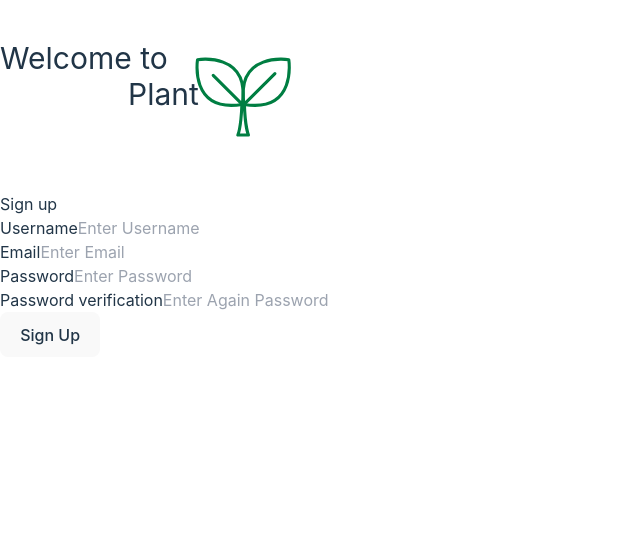
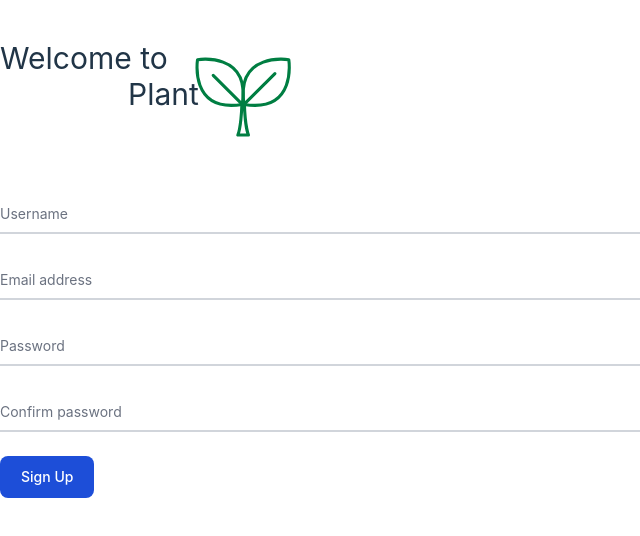
Before and after one commit to krabandicoot/Planty_Becode, a React (Vite) app in the folder app/client/: page /signup in a window 1280 px wide. Shown: the top 536 px of the page, without its empty margins (0-640 px from the left). Built offline with nearby package versions, Linux system fonts and the light colour scheme.

Commit message:
form sign up style

```diff
--- a/app/client/package.json
+++ b/app/client/package.json
@@ -9,6 +9,7 @@
     "preview": "vite preview"
   },
   "dependencies": {
+    "axios": "^1.2.4",
     "lottie-react": "^2.3.1",
     "react": "^18.2.0",
     "react-dom": "^18.2.0",
--- a/app/client/src/components/SignUp.jsx
+++ b/app/client/src/components/SignUp.jsx
@@ -1,74 +1,97 @@
 import React, {useState} from "react";
+import axios from "axios";
 
-export function SignUp() {
-    const [username, setUsername] = useState("");
-    const [email, setEmail] = useState("");
-    const [password, setPassword] = useState("");
+export function SignUp () {
+    const [user,setUser] = useState({
+        username:"",
+        email:"",
+        password: ""
+    })
+    const handleChange = e =>{
+        const {name,value} = e.target
+        setUser({
+        ...user,//spread operator
+        [name]:value
+        })
+    }
+//register function
+    // const register = ()=>{
+    //     const {name,email,password} = user
+    //     if (name && email && password){
+    //         axios.post("http://localhost:6969/Register",user )
+    //         .then(res=>console.log(res))
+    //     }
+    //     else{
+    //         alert("invalid input")
+    //     };
 
+        return (
 
-    const handleSubmit = (e) => {
-        e.preventDefault();
-        console.log({ username, email, password });
-        setUsername("");
-        setEmail("");
-        setPassword("");
-    }
-    return (
-        <div className='signup__container'>
-            <h2>Sign up</h2>
-            <form method="POST" className='signup__form' onSubmit={handleSubmit}>
-                <div>
-                    <label htmlFor='username'>Username</label>
+            <form method="POST" className="signup__form" onSubmit={handleChange}>
+    {/* username */}
+                < div className="signup__form-username relative z-0 w-full mb-6 group">
                     <input
-                        type='text'
-                        id='username'
-                        name='username'
-                        value={username}
-                        required
-                        placeholder="Enter Username"
-                        onChange={(e) => setUsername(e.target.value)}
-                    />
+                    type="text"
+                    name="username"
+                    id="username"
+                    className="block py-2.5 px-0 w-full text-sm text-gray-900 bg-transparent border-0 border-b-2 border-gray-300 appearance-none dark:text-white dark:border-gray-600 dark:focus:border-blue-500 focus:outline-none focus:ring-0 focus:border-blue-600 peer"
+                    placeholder=" "
+                    required
+                    value={user.username}
+                    onChange={handleChange}/>
+                    <label
+                    htmlFor="username"
+                    className="peer-focus:font-medium absolute text-sm text-gray-500 dark:text-gray-400 duration-300 transform -translate-y-6 scale-75 top-3 -z-10 origin-[0] peer-focus:left-0 peer-focus:text-blue-600 peer-focus:dark:text-blue-500 peer-placeholder-shown:scale-100 peer-placeholder-shown:translate-y-0 peer-focus:scale-75 peer-focus:-translate-y-6">Username</label>
                 </div>
-                <div>
-                    <label htmlFor='email'>Email</label>
+    {/* email */}
+                <div className="signup__form-email relative z-0 w-full mb-6 group">
                     <input
-                        type='email'
-                        name='email'
-                        id='email'
-                        value={email}
-                        required
-                        placeholder="Enter Email"
-                        onChange={(e) => setEmail(e.target.value)}
-                    />
+                    type="email"
+                    name="email"
+                    id="email"
+                    className="block py-2.5 px-0 w-full text-sm text-gray-900 bg-transparent border-0 border-b-2 border-gray-300 appearance-none dark:text-white dark:border-gray-600 dark:focus:border-blue-500 focus:outline-none focus:ring-0 focus:border-blue-600 peer"
+                    placeholder=" "
+                    required
+                    value={user.email}
+                    onChange={handleChange}/>
+                    <label
+                    htmlFor="email"
+                    className="peer-focus:font-medium absolute text-sm text-gray-500 dark:text-gray-400 duration-300 transform -translate-y-6 scale-75 top-3 -z-10 origin-[0] peer-focus:left-0 peer-focus:text-blue-600 peer-focus:dark:text-blue-500 peer-placeholder-shown:scale-100 peer-placeholder-shown:translate-y-0 peer-focus:scale-75 peer-focus:-translate-y-6">Email address</label>
                 </div>
-                <div>
-                    <label htmlFor='password'>Password</label>
+    {/* password */}
+                <div className="signup__form-password relative z-0 w-full mb-6 group">
                     <input
-                        type='password'
-                        name='password'
-                        id='password'
-                        minLength={8}
-                        required
-                        value={password}
-                        placeholder="Enter Password"
-                        onChange={(e) => setPassword(e.target.value)}
-                    />
+                    type="password"
+                    name="password"
+                    id="password"
+                    className="block py-2.5 px-0 w-full text-sm text-gray-900 bg-transparent border-0 border-b-2 border-gray-300 appearance-none dark:text-white dark:border-gray-600 dark:focus:border-blue-500 focus:outline-none focus:ring-0 focus:border-blue-600 peer"
+                    placeholder=" "
+                    required
+                    minLength={8}
+                    value={user.password}
+                    onChange={handleChange} />
+                    <label
+                    htmlFor="floating_password"
+                    className="peer-focus:font-medium absolute text-sm text-gray-500 dark:text-gray-400 duration-300 transform -translate-y-6 scale-75 top-3 -z-10 origin-[0] peer-focus:left-0 peer-focus:text-blue-600 peer-focus:dark:text-blue-500 peer-placeholder-shown:scale-100 peer-placeholder-shown:translate-y-0 peer-focus:scale-75 peer-focus:-translate-y-6">Password</label>
                 </div>
-                <div>
-                    <label htmlFor='password'>Password verification</label>
+    {/* repeat password */}
+                <div className="signup__form-repeat_password relative z-0 w-full mb-6 group">
                     <input
-                        type='password'
-                        name='passwordVerification'
-                        id='passwordVerification'
-                        minLength={8}
-                        required
-                        value={password}
-                        placeholder="Enter Again Password"
-                        onChange={(e) => setPassword(e.target.value)}
-                    />
+                    type="password"
+                    name="repeat_password"
+                    id="repeat_password"
+                    className="block py-2.5 px-0 w-full text-sm text-gray-900 bg-transparent border-0 border-b-2 border-gray-300 appearance-none dark:text-white dark:border-gray-600 dark:focus:border-blue-500 focus:outline-none focus:ring-0 focus:border-blue-600 peer"
+                    placeholder=" "
+                    required
+                    value={user.password}
+                    onChange={handleChange}/>
+                    <label
+                    htmlFor="floating_repeat_password"
+                    className="peer-focus:font-medium absolute text-sm text-gray-500 dark:text-gray-400 duration-300 transform -translate-y-6 scale-75 top-3 -z-10 origin-[0] peer-focus:left-0 peer-focus:text-blue-600 peer-focus:dark:text-blue-500 peer-placeholder-shown:scale-100 peer-placeholder-shown:translate-y-0 peer-focus:scale-75 peer-focus:-translate-y-6">Confirm password</label>
                 </div>
-                <button className='signupBtn'>Sign Up</button>
+    {/* button sign up */}
+                <button type="submit" className="text-white bg-blue-700 hover:bg-blue-800 focus:ring-4 focus:outline-none focus:ring-blue-300 font-medium rounded-lg text-sm w-full sm:w-auto px-5 py-2.5 text-center dark:bg-blue-600 dark:hover:bg-blue-700 dark:focus:ring-blue-800">Sign Up</button>
             </form>
-        </div>
-    )
+        )
+    // }
 }
```
Also changed, not shown: 1 other file (tests, documents, lock files or other folders).
